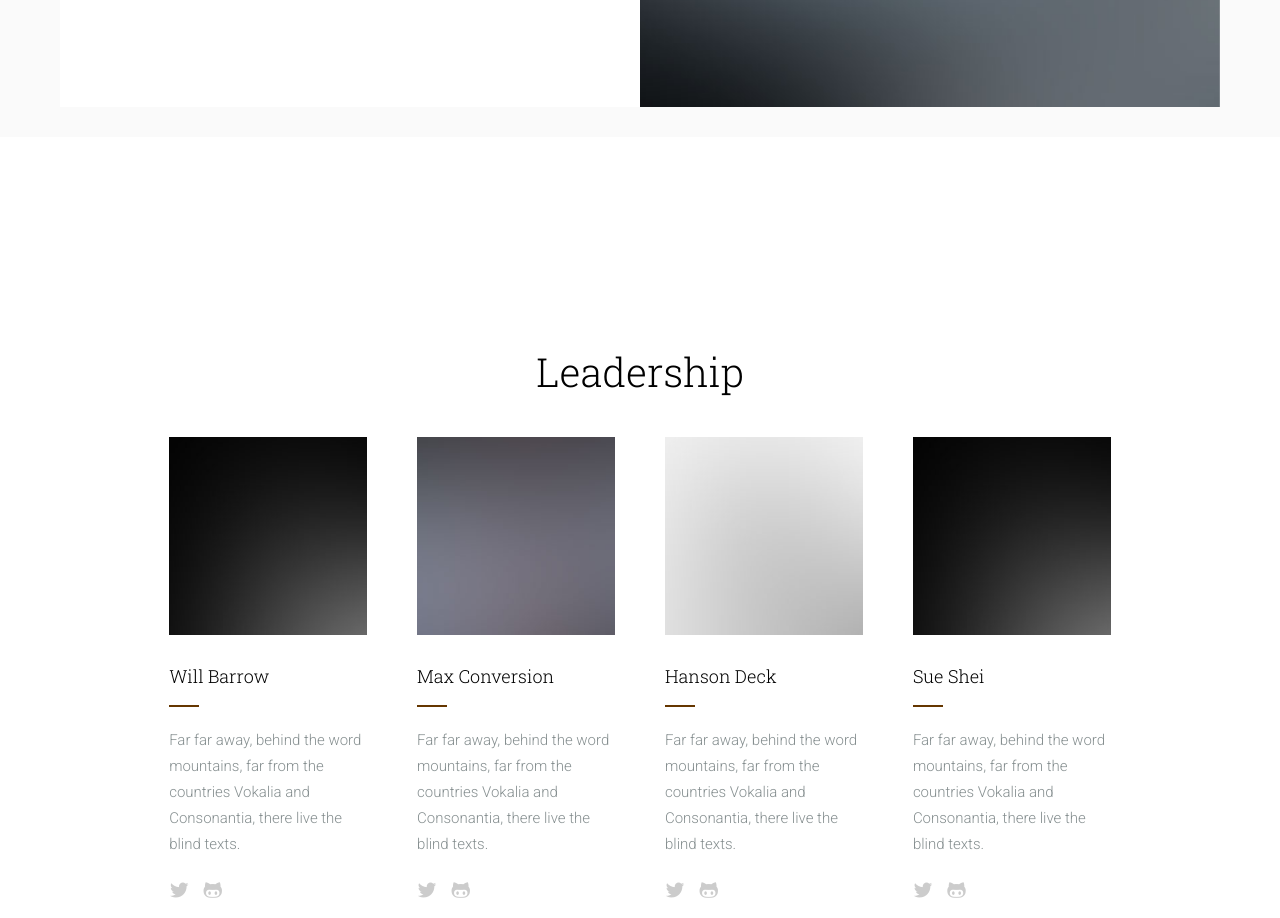
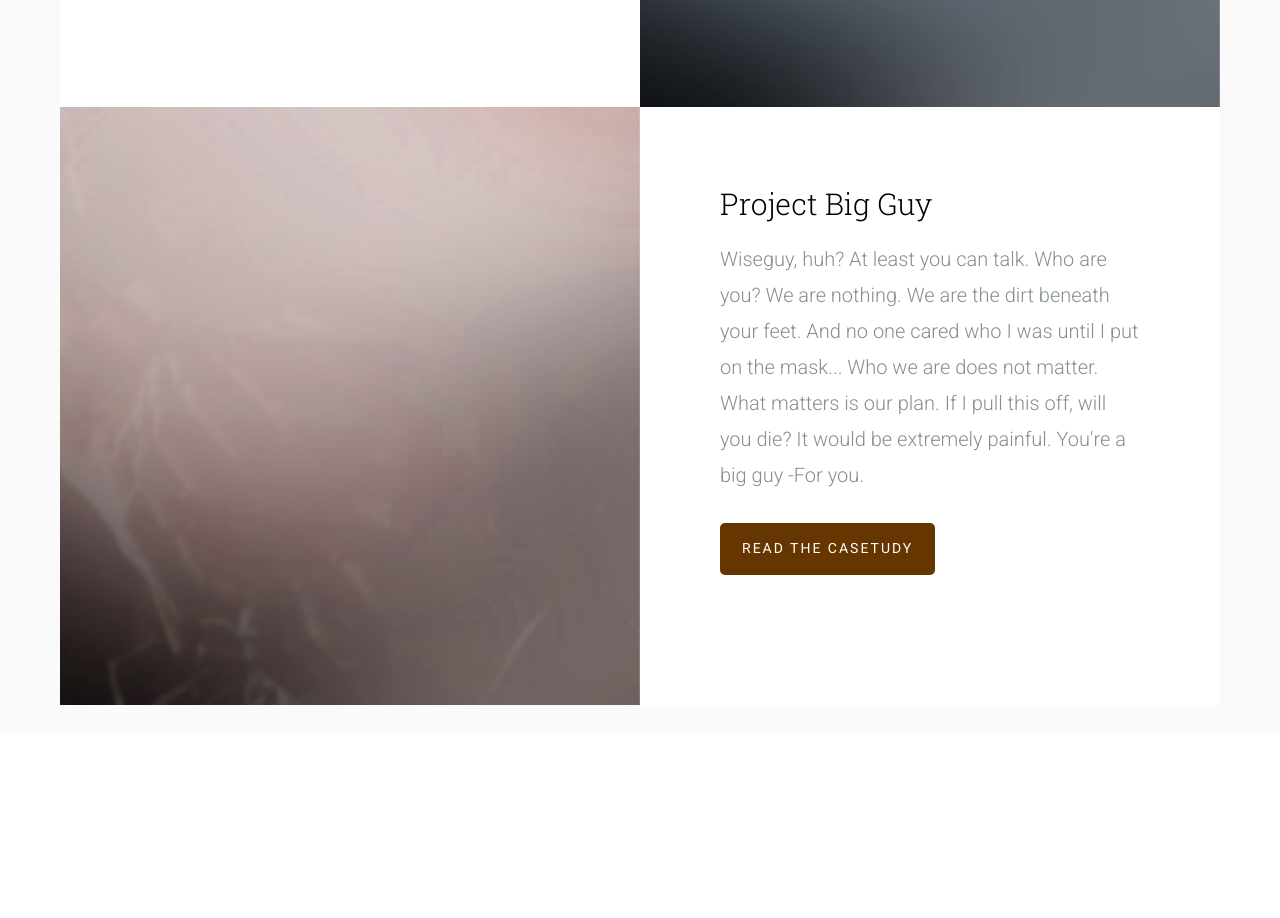
Before and after one commit to dianthayoshin/dianthayoshin.github.io, a plain HTML site: page index.html in a window 1280 px wide. Shown: the part 2930-3848 px from the top of the page. Drawn offline with Linux system fonts and the light colour scheme; files whose address does not match are found by name.

Commit message:
TELL ME ABOUT BANE
WHY DOES HE WEAR THE MASK

```diff
--- a/index.html
+++ b/index.html
@@ -131,6 +131,18 @@
 					<p><a href="#" class="btn btn-primary">Read the casetudy</a></p>
 				</div>
 			</div>
+
+            			<div class="fh5co-portfolio-item ">
+				<div class="fh5co-portfolio-figure animate-box" style="background-image: url(images/work_bane.jpg);"></div>
+				<div class="fh5co-portfolio-description">
+					<h2>Project Big Guy</h2>
+					<p>  Wiseguy, huh? At least you can talk. Who are you?  We are nothing. We are the dirt beneath your feet. And no one cared
+           who I was until I put on the mask... Who we are does not matter. What matters is our plan. If I pull this off, will you die? It would be extremely painful. You're a big guy -For you.
+</p>
+					<p><a href="#" class="btn btn-primary">Read the casetudy</a></p>
+				</div>
+			</div>
+
 		</div>
 
 		<div id="fh5co-team">
@@ -143,7 +155,7 @@
 								<figure>
 								<img src="images/user.jpg" alt="Free HTML5 Template by FREEHTML5.co" class="img-responsive">
 								</figure>
-								<h3>Will Barrow</h3>
+								<h3>CIA</h3>
 								<p>Far far away, behind the word mountains, far from the countries Vokalia and Consonantia, there live the blind texts. </p>
 								<ul class="fh5co-social">
 									<li><a href="#"><i class="icon-twitter"></i></a></li>
@@ -154,7 +166,7 @@
 								<figure>
 								<img src="images/user_2.jpg" alt="Free HTML5 Template by FREEHTML5.co" class="img-responsive">
 								</figure>
-								<h3>Max Conversion</h3>
+								<h3>Dr. Pavel</h3>
 								<p>Far far away, behind the word mountains, far from the countries Vokalia and Consonantia, there live the blind texts. </p>
 								<ul class="fh5co-social">
 									<li><a href="#"><i class="icon-twitter"></i></a></li>
@@ -166,7 +178,7 @@
 								<figure>
 								<img src="images/user_3.jpg" alt="Free HTML5 Template by FREEHTML5.co" class="img-responsive">
 								</figure>
-								<h3>Hanson Deck</h3>
+								<h3>Mosquito Man</h3>
 								<p>Far far away, behind the word mountains, far from the countries Vokalia and Consonantia, there live the blind texts. </p>
 								<ul class="fh5co-social">
 									<li><a href="#"><i class="icon-twitter"></i></a></li>
@@ -177,7 +189,7 @@
 								<figure>
 								<img src="images/user.jpg" alt="Free HTML5 Template by FREEHTML5.co" class="img-responsive">
 								</figure>
-								<h3>Sue Shei</h3>
+								<h3>Bane</h3>
 								<p>Far far away, behind the word mountains, far from the countries Vokalia and Consonantia, there live the blind texts. </p>
 								<ul class="fh5co-social">
 									<li><a href="#"><i class="icon-twitter"></i></a></li>
```
Also changed, not shown: images/work_bane.jpg (added).
